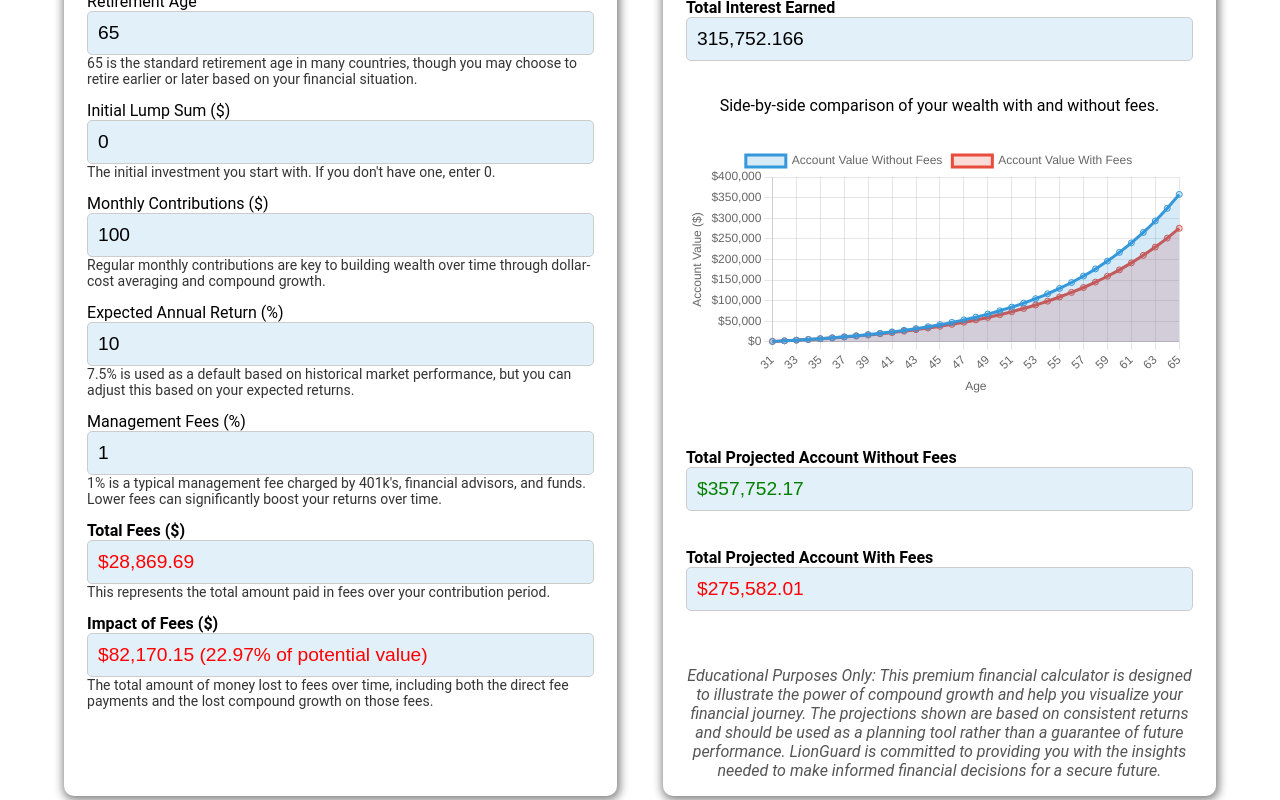
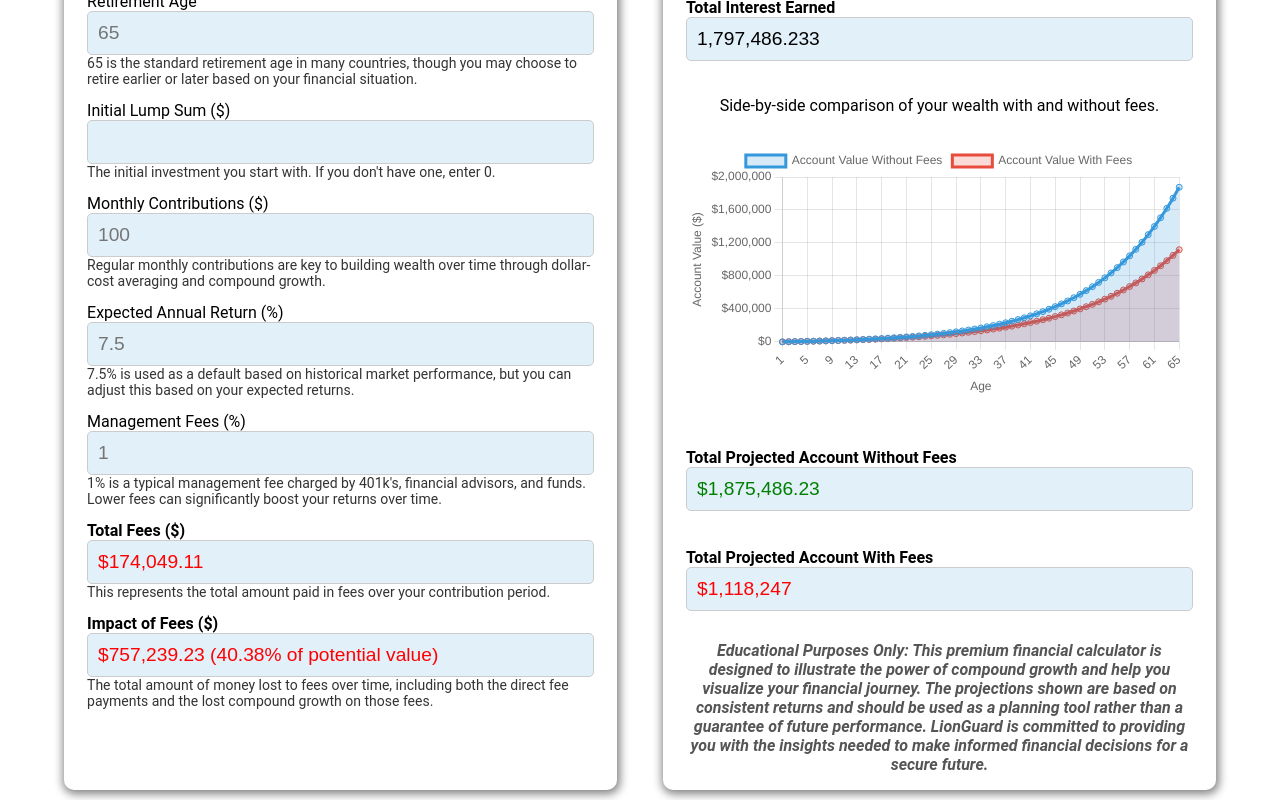
Before and after one commit to AspireHall/Lionguard, a React (Vite) app: page /retirementcalculator in a window 1280 px wide. Shown: the part 400-1200 px from the top of the page. Built offline with nearby package versions, Linux system fonts and the light colour scheme.

Commit message:
set placeholder value for form

```diff
--- a/src/Pages/RetirementCalculator/FeeImpactChart.jsx
+++ b/src/Pages/RetirementCalculator/FeeImpactChart.jsx
@@ -5,12 +5,13 @@ import { Chart } from "chart.js/auto";
 const FeeImpactChart = () => {
   const canvasRef = useRef(null);
   const chartRef = useRef(null);
+
   const [formData, setFormData] = useState({
-    currentAge: 30,
+    currentAge: 0,
     retirementAge: 65,
     lumpSum: 0,
     monthly: 100,
-    interestRate: 10,
+    interestRate: 7.5,
     fees: 1,
   });
 
@@ -140,7 +141,7 @@ const FeeImpactChart = () => {
   return (
     <div className={classes.mainContainer}>
       <header className={classes.header}>
-        <h1>Financial Calculator</h1>
+        <h1>Lionguard Financial Calculator</h1>
       </header>
       <main className={classes.mainSection}>
         <div className={classes.leftContainer}>
@@ -155,7 +156,7 @@ const FeeImpactChart = () => {
                 type="number"
                 id="currentAge"
                 placeholder={formData.currentAge}
-                value={formData.currentAge}
+                value={setFormData.currentAge}
                 onChange={handleInputChange}
               />
               <p>
@@ -168,7 +169,8 @@ const FeeImpactChart = () => {
                 className={classes.input}
                 type="number"
                 id="retirementAge"
-                value={formData.retirementAge}
+                placeholder={formData.retirementAge}
+                value={setFormData.retirementAge}
                 onChange={handleInputChange}
               />
               <p>
@@ -183,7 +185,7 @@ const FeeImpactChart = () => {
                 className={classes.input}
                 type="number"
                 id="lumpSum"
-                value={formData.lumpSum}
+                value={setFormData.lumpSum}
                 onChange={handleInputChange}
               />
               <p>
@@ -197,7 +199,8 @@ const FeeImpactChart = () => {
                 className={classes.input}
                 type="number"
                 id="monthly"
-                value={formData.monthly}
+                value={setFormData.monthly}
+                placeholder={formData.monthly}
                 onChange={handleInputChange}
               />
               <p>
@@ -211,7 +214,8 @@ const FeeImpactChart = () => {
                 className={classes.input}
                 type="number"
                 id="interestRate"
-                value={formData.interestRate}
+                placeholder={formData.interestRate}
+                value={setFormData.interestRate}
                 onChange={handleInputChange}
               />
               <p>
@@ -226,7 +230,8 @@ const FeeImpactChart = () => {
                 className={classes.input}
                 type="number"
                 id="fees"
-                value={formData.fees}
+                placeholder={formData.fees}
+                value={setFormData.fees}
                 onChange={handleInputChange}
               />
               <p>
@@ -347,13 +352,15 @@ const FeeImpactChart = () => {
             </div>
 
             <p className={classes.disclaimer}>
-              Educational Purposes Only: This premium financial calculator is
-              designed to illustrate the power of compound growth and help you
-              visualize your financial journey. The projections shown are based
-              on consistent returns and should be used as a planning tool rather
-              than a guarantee of future performance. LionGuard is committed to
-              providing you with the insights needed to make informed financial
-              decisions for a secure future.
+              <strong>
+                Educational Purposes Only: This premium financial calculator is
+                designed to illustrate the power of compound growth and help you
+                visualize your financial journey. The projections shown are
+                based on consistent returns and should be used as a planning
+                tool rather than a guarantee of future performance. LionGuard is
+                committed to providing you with the insights needed to make
+                informed financial decisions for a secure future.
+              </strong>
             </p>
           </div>
         </div>
--- a/src/Pages/RetirementCalculator/FeeImpactChart.module.css
+++ b/src/Pages/RetirementCalculator/FeeImpactChart.module.css
@@ -115,7 +115,8 @@
 .disclaimer {
   text-align: center;
   font-size: 16px;
+
   color: #555;
   font-style: italic;
-  margin-top: 50px;
+  margin-top: 25px;
 }
```
